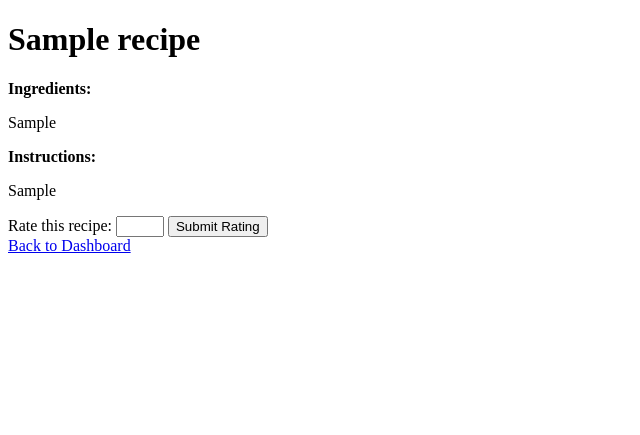
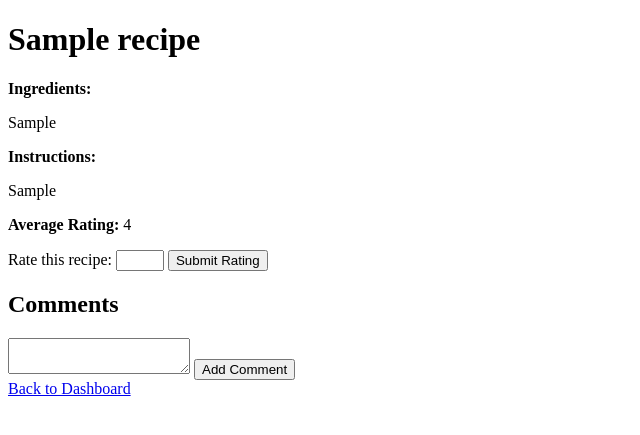
Before and after one commit to MaxNguyen5040/Recipe_platform, a Flask app: template templates/recipe.html in a window 1280 px wide. Shown: the top 435 px of the page, without its empty margins (0-640 px from the left). Run offline with Flask 3, Linux system fonts and the light colour scheme; tables that the repository leaves empty hold one stand-in row (values such as "Sample post"); the template is opened without the code that fills it: values that come from a table or form of the project are taken from there, most other values are stand-ins (such as "Sample title", 1, 10 or a date in 2020).

Commit message:
Added comments and search results

```diff
--- a/app.py
+++ b/app.py
@@ -114,3 +114,20 @@
         db.session.commit()
         return redirect(url_for('dashboard'))
     return render_template('submit_recipe.html')
+
+@app.route('/search', methods=['GET'])
+def search():
+    query = request.args.get('query')
+    results = Recipe.query.filter(Recipe.title.contains(query) | Recipe.ingredients.contains(query)).all()
+    return render_template('search_results.html', results=results, query=query)
+
+@app.route('/add_comment/<int:recipe_id>', methods=['POST'])
+def add_comment(recipe_id):
+    if 'user_id' not in session:
+        return redirect(url_for('login'))
+    content = request.form['content']
+    user_id = session['user_id']
+    new_comment = Comment(content=content, user_id=user_id, recipe_id=recipe_id)
+    db.session.add(new_comment)
+    db.session.commit()
+    return redirect(url_for('recipe', recipe_id=recipe_id))
--- /dev/null
+++ b/models/comment.py
@@ -0,0 +1,6 @@
+class Comment(db.Model):
+    id = db.Column(db.Integer, primary_key=True)
+    content = db.Column(db.Text, nullable=False)
+    user_id = db.Column(db.Integer, db.ForeignKey('user.id'), nullable=False)
+    recipe_id = db.Column(db.Integer, db.ForeignKey('recipe.id'), nullable=False)
+    timestamp = db.Column(db.DateTime, default=datetime.utcnow)
--- a/templates/recipe.html
+++ b/templates/recipe.html
@@ -11,11 +11,22 @@
     <p>{{ recipe.ingredients }}</p>
     <p><strong>Instructions:</strong></p>
     <p>{{ recipe.instructions }}</p>
+    <p><strong>Average Rating:</strong> {{ average_rating }}</p>
     <form action="{{ url_for('rate_recipe', recipe_id=recipe.id) }}" method="POST">
         <label for="rating">Rate this recipe:</label>
         <input type="number" name="rating" min="1" max="5" required>
         <button type="submit">Submit Rating</button>
     </form>
+    <h2>Comments</h2>
+    <ul>
+        {% for comment in recipe.comments %}
+        <li>{{ comment.content }} - {{ comment.timestamp }}</li>
+        {% endfor %}
+    </ul>
+    <form action="{{ url_for('add_comment', recipe_id=recipe.id) }}" method="POST">
+        <textarea name="content" required></textarea>
+        <button type="submit">Add Comment</button>
+    </form>
     <a href="{{ url_for('dashboard') }}">Back to Dashboard</a>
 </body>
 </html>
```
Also changed, not shown: templates/search.html (added, +14 -0 lines), templates/search_results.html (added, +14 -0 lines).
